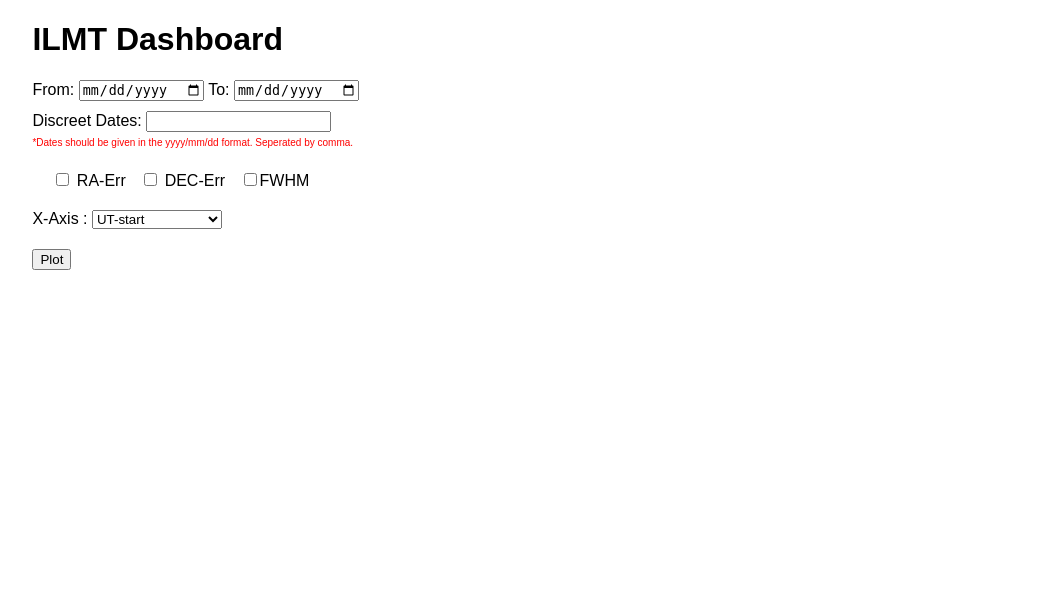
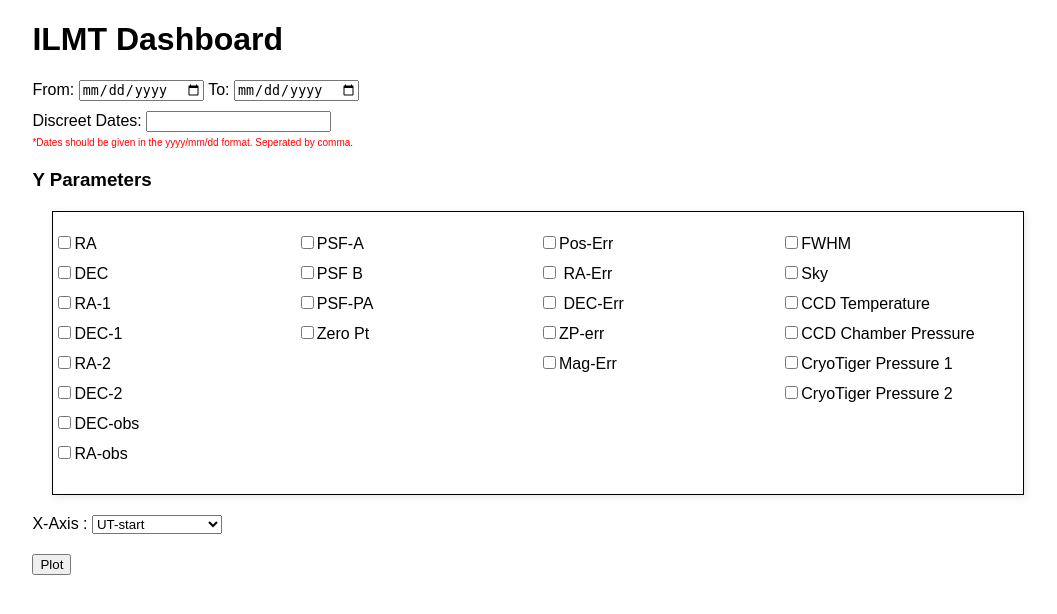
Before and after one commit to sarathprabhav/ILMT_Data_Plotter_New, a Flask app: page / in a window 1280 px wide. Shown: the top 614 px of the page, without its empty margins (102-1159 px from the left). Run offline with Flask 3, Linux system fonts and the light colour scheme; some libraries are stand-ins or nearby versions.

Commit message:
all the fronend items included and properly connected with backend

```diff
--- a/app.py
+++ b/app.py
@@ -93,6 +93,7 @@ def plot():
 
     print("================================================")
     #print(query)
+    print(params)
     cur.execute(query,(fdate,))
     result = cur.fetchall()
     cur.close()
@@ -121,16 +122,67 @@ def plot():
     elif x_param == 'param2':
         x_values = df['param2'].values.tolist()
 
+
+
+    param_names_dict = {'utstart':"UT-Start",'param2':"CCD-Temperature" }
     y_values ={}
 
-    param_names_dict = {'utstart':"UT-Start",'param2':"CCD-Temperature" }
+    y_list = ["utstart,ra,dec,ra1,dec1,ra2,dec2,dec_obs,ra_obs,psf_a,psf_b,psf_pa,zeropt,poserr,raerr,decerr,zperr,magerr,fwhm,sky,param2,param7,param48,param49"]
 
+    #==============================GROUP 1============================
+    if 'ra'in functions:
+        y_values['ra'] = df["ra"].apply(time_to_hours).tolist()
+    if 'dec'in functions:
+        y_values['dec'] = df['dec'].apply(dec_to_degree).tolist()
+    if 'ra1' in functions:
+        y_values['ra1'] = df['ra1'].apply(time_to_hours).tolist()
+    if 'dec1' in functions:
+        y_values['dec1'] = df['dec1'].apply(dec_to_degree).tolist()
+    if 'ra2' in functions:
+        y_values['ra2'] = df['ra2'].apply(time_to_hours).tolist()
+    if 'dec2' in functions:
+        y_values['dec2'] = df['dec2'].apply(dec_to_degree).tolist()
+    if 'dec_obs' in functions:
+        y_values['dec_obs'] = df['dec_obs'].apply(dec_to_degree).tolist()
+    if 'ra_obs' in functions:
+        y_values['ra_obs'] = df['ra_obs'].apply(time_to_hours).tolist()
+
+    #==============================Group 2 ============================
+    if 'psf_a' in functions:
+        y_values['psf_a'] = df['psf_a'].tolist()
+    if 'psf_b' in functions:
+        y_values['psf_b'] = df['psf_b'].tolist()
+    if 'psf_pa' in functions:
+        y_values['psf_pa'] = df['psf_pa'].tolist()
+    if 'zeropt' in functions:
+        y_values['zeropt'] = df['zeropt'].tolist()
+
+    #=============================Group 3 =============================
+    if 'poserr' in functions:
+        y_values['poserr'] = df['poserr'].tolist()
     if 'raerr' in functions:
         y_values['raerr'] = df['raerr'].tolist()
     if 'decerr' in functions:
-        y_values['decerr'] = df['decerr'].tolist()
+        y_values['decerr'] = df['decerr'].tolist
+    if 'zperr' in functions:
+        y_values['zperr'] = df['zperr'].tolist()
+    if 'magerr' in functions:
+        y_values['magerr'] = df['magerr'].tolist()
+
+    #============================Group 4 =============================
     if 'fwhm' in functions:
         y_values['fwhm'] = df['fwhm'].tolist()
+    if'sky' in functions:
+        y_values['sky'] = df['sky'].tolist()
+    if 'param2' in functions:
+        y_values['param2'] = df['param2'].tolist()
+    if 'param7' in functions:
+        y_values['param7'] = df['param7'].tolist()
+    if 'param48' in functions:
+        y_values['param48'] = df['param48'].tolist()
+    if 'param49' in functions:
+        y_values['param49'] = df['param49'].tolist()
+
 
     print(x_values)
     return jsonify({'x':x_values , 'y': y_values, 'xlabel':param_names_dict[x_param] })
--- a/static/style.css
+++ b/static/style.css
@@ -25,3 +25,25 @@ body {
 .discrete-date{
     margin-top: 10px;
 }
+
+.checkboxes{
+    display: flex;
+    flex-direction: row;
+    align-items: left;
+    margin-bottom: 20px;
+    border: 1px solid #000;
+    box-shadow: 2px 2px 8px rgba(0,0,0,0.1);
+    width: 1000px auto;
+}
+.checkbox-group {
+
+    padding: 1px;
+    width: 300px;
+    margin: 20px auto;
+
+}
+
+.checkbox-group label {
+    display: block;
+    margin-bottom:10px;
+}
--- a/templates/index.html
+++ b/templates/index.html
@@ -3,7 +3,7 @@
 <head>
     <meta charset="UTF-8">
     <meta name="viewport" content="width=device-width, initial-scale=1.0">
-    <title>Trigonometric Function Plotter</title>
+    <title>ILMT Dashboard</title>
     <link rel="stylesheet" href="{{ url_for('static', filename='style.css') }}">
     <script src="https://cdn.plot.ly/plotly-latest.min.js"></script>
 </head>
@@ -29,11 +29,47 @@
             </div>
 
 
+            <div class="checbox-master">
+                <h3>Y Parameters</h2>
 
             <div class="checkboxes">
-                <label><input type="checkbox" name="function" value="raerr"> RA-Err</label>
-                <label><input type="checkbox" name="function" value="decerr"> DEC-Err</label>
-                <label><input type="checkbox" name="function" value="fwhm">FWHM</label>
+
+                <div class="checkbox-group">
+                    <label><input type="checkbox" name="function" value="ra">RA</label>
+                    <label><input type="checkbox" name="function" value="dec">DEC</label>
+                    <label><input type="checkbox" name="function" value="ra1">RA-1</label>
+                    <label><input type="checkbox" name="function" value="dec1">DEC-1</label>
+                    <label><input type="checkbox" name="function" value="ra21">RA-2</label>
+                    <label><input type="checkbox" name="function" value="dec2">DEC-2</label>
+                    <label><input type="checkbox" name="function" value="dec_obs">DEC-obs</label>
+                    <label><input type="checkbox" name="function" value="ra_obs">RA-obs</label>
+
+                </div>
+
+                <div class="checkbox-group">
+                    <label><input type="checkbox" name="function" value="psf_a">PSF-A</label>
+                    <label><input type="checkbox" name="function" value="psf_b">PSF B</label>
+                    <label><input type="checkbox" name="function" value="psf_pa">PSF-PA</label>
+                    <label><input type="checkbox" name="function" value="zeropt">Zero Pt</label>
+                </div>
+
+                <div class="checkbox-group">
+                    <label><input type="checkbox" name="function" value="poserr">Pos-Err</label>
+                    <label><input type="checkbox" name="function" value="raerr"> RA-Err</label>
+                    <label><input type="checkbox" name="function" value="decerr"> DEC-Err</label>
+                    <label><input type="checkbox" name="function" value="zperr">ZP-err</label>
+                    <label><input type="checkbox" name="function" value="magerr">Mag-Err</label>
+                </div>
+                <div class="checkbox-group">
+                    <label><input type="checkbox" name="function" value="fwhm">FWHM</label>
+                    <label><input type="checkbox" name="function" value="sky">Sky</label>
+                    <label><input type="checkbox" name="function" value="param2">CCD Temperature</label>
+                    <label><input type="checkbox" name="function" value="param7">CCD Chamber Pressure</label>
+                    <label><input type="checkbox" name="function" value="param48">CryoTiger Pressure 1</label>
+                    <label><input type="checkbox" name="function" value="param49">CryoTiger Pressure 2</label>
+                </div>
+
+            </div>
             </div>
             <div class="dropdown">
                 <label for="x-axis">X-Axis :</label>
```
